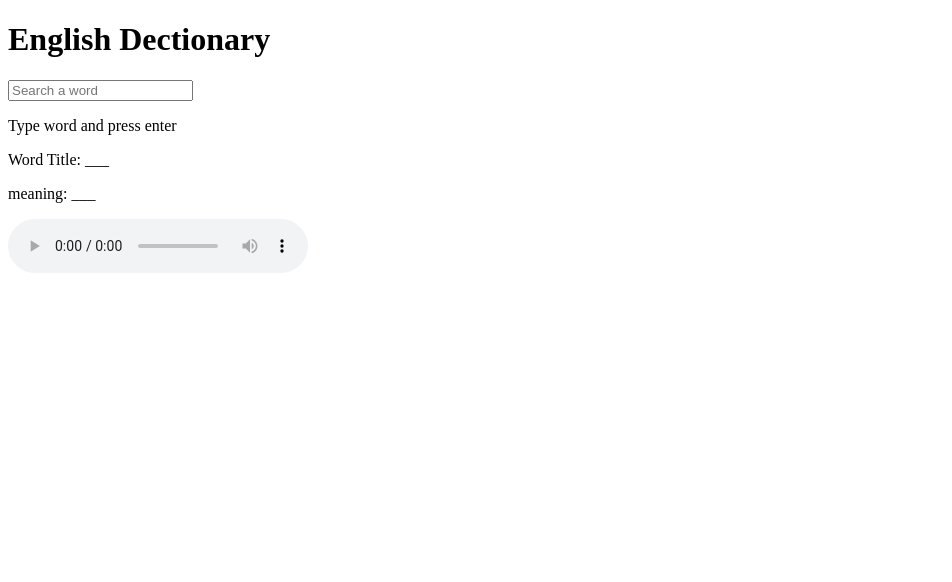
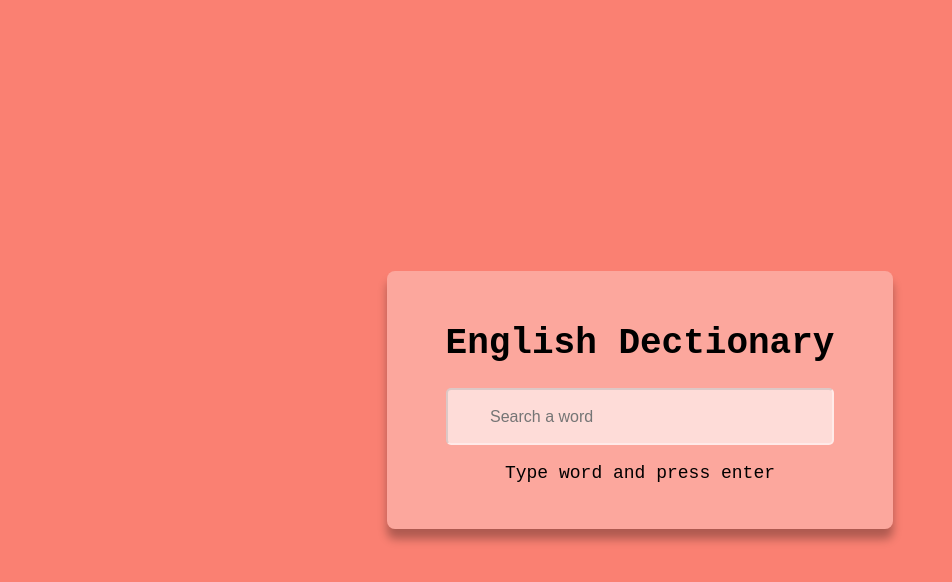
Before and after one commit to lucky9950/English-dectionary, a plain HTML site: page index.html in a window 1280 px wide. Shown: the whole page, without its empty margins (0-952 px from the left). Drawn offline with Linux system fonts and the light colour scheme.

Commit message:
this is my second push

```diff
--- a/index.html
+++ b/index.html
@@ -5,6 +5,7 @@
     <meta charset="UTF-8">
     <meta name="viewport" content="width=device-width, initial-scale=1.0">
     <title>English Dectionary</title>
+    <link rel="stylesheet" href="style.css">
 </head>
 
 <body>
@@ -18,6 +19,8 @@
             <audio src="" controls id="audio"></audio>
         </div>
     </div>
+
+    <script src="index.js"></script>
 </body>
 
 </html>
--- a/style.css
+++ b/style.css
@@ -0,0 +1,43 @@
+body{
+    margin: 0;
+    display: flex;
+    min-height: 100vh;
+    justify-content: center;
+    align-items: center;
+    background-color: salmon;
+    font-family: 'Courier New', Courier, monospace;
+
+}
+
+.container{
+    background-color: rgba(255,255,255,.3);
+    padding: 28px;
+    border-radius: 8px;
+    box-shadow: 0 10px 10px rgba(0,0,0,.3);
+    width: 90%;
+    margin: 10px;
+    max-width: 450px;
+    text-align: center;
+    font-size: 18px;
+    font-weight: 500;
+}
+
+.heading{
+    font-size: 28px;
+
+}
+
+.input{
+    height:53px;
+    width: 300px;
+    background-color: rgba(255,255,255,.6);
+    border-color: rgba(255,255,255,.4);
+    font-size: 16px;
+    padding: 0 42px;
+    border-radius: 5px;
+}
+
+.meaning-container{
+    display: none;
+
+}
```
